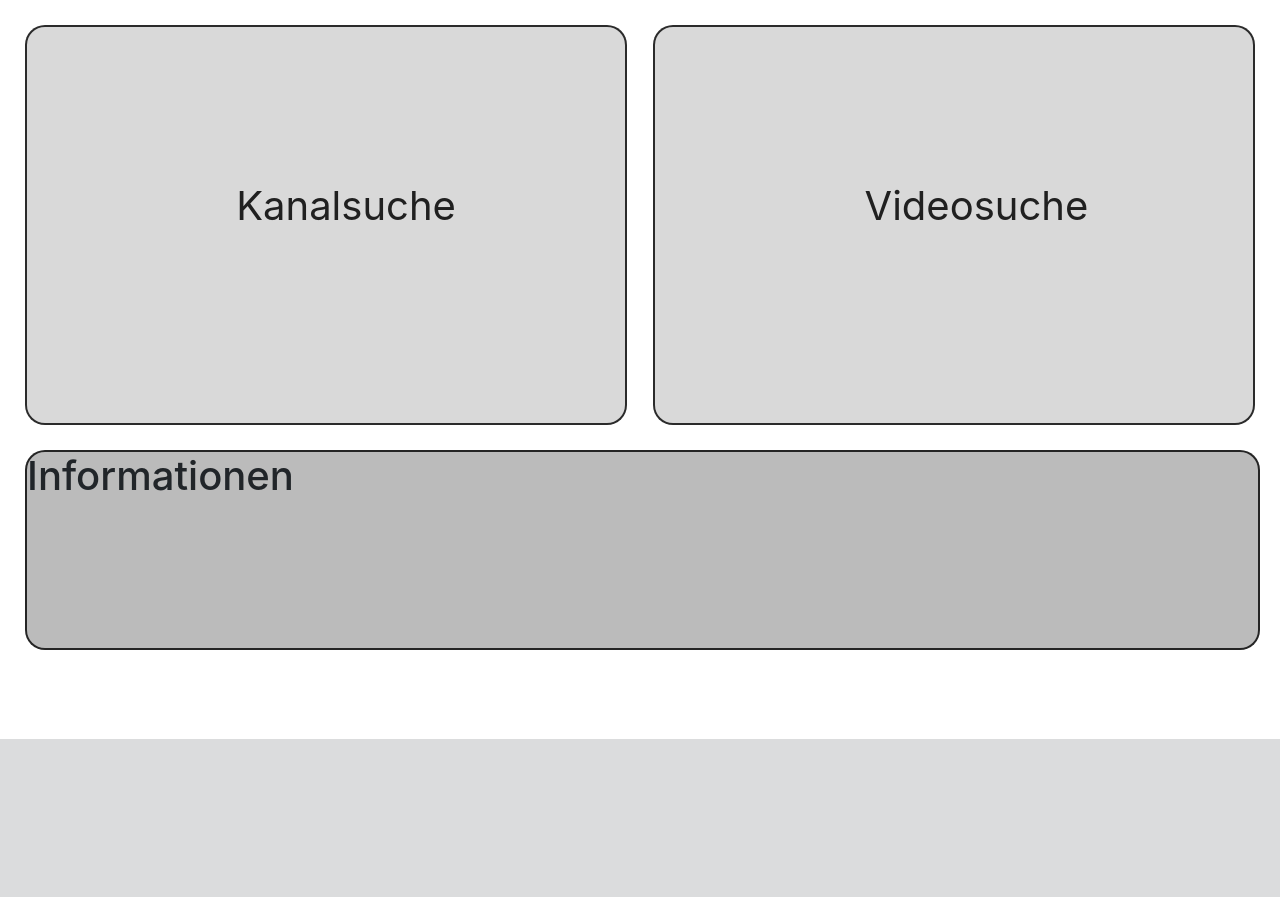
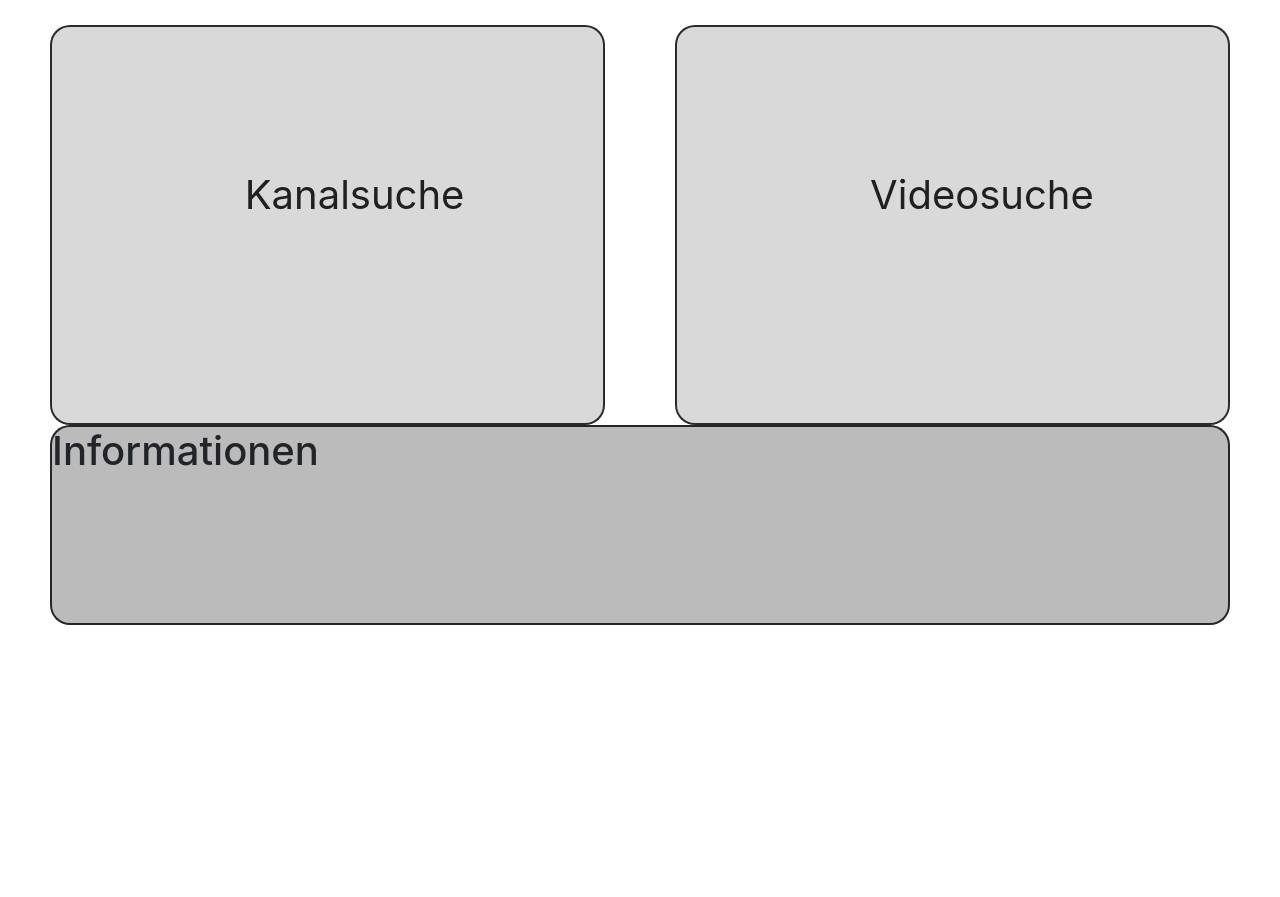
Before and after one commit to kevha/wwi17-youtube-api, a PHP site: page / in a window 1280 px wide. Shown: the part 61-958 px from the top of the page. Before the commit the page ends 800 px from the top, so only its background shows below. Run offline with PHP 8.4, Linux system fonts and the light colour scheme; some libraries are stand-ins or nearby versions.

Commit message:
div angepasst

```diff
--- a/index.html
+++ b/index.html
@@ -46,7 +46,8 @@
 
 
 <div class="grid-container">
-
+  <div id="ausenblock1">
+  <div id="ausenblock2">
   <a href="kanalsuche.html">
     <block1 class="center">
       <div class="grid-item">Kanalsuche</div>
@@ -58,11 +59,14 @@
       <div class="grid-item">Videosuche</div>
     </block2>
   </a>
+  </div>
 
+  <div id="ausenblock4">
   <block3 class="center">
     <h1>Informationen</h1>
   </block3>
-
+  </div>
+  </div>
   </div>
 
 
--- a/style.css
+++ b/style.css
@@ -15,7 +15,27 @@ body {
     min-width: 20em;
     margin-left: 15em;
   }
-
+  #ausenblock1 {
+    margin-top:25px;
+    margin-left:25px;
+    margin-right: 25px;
+    margin-bottom: 25px;
+  }
+  #ausenblock2 {
+  }
+  #ausenblock3 {
+    height: 25xp;
+    width: 100%;
+  }
+  #ausenblock4 {
+    padding-bottom: 100px;
+  }
+  .grid-container{
+    margin-top:25px;
+    margin-left:25px;
+    margin-right: 25px;
+    height: 800px;
+  }
   block2 {
     float: right;
     width: 47%;
@@ -23,8 +43,6 @@ body {
     border: 2px solid rgba(0, 0, 0, 0.8);
     font-size: 40px;
     background-color: #d9d9d9;
-    margin-top: 25px;
-    margin-right: 25px;
     border-radius:20px;
   }
 
@@ -35,20 +53,16 @@ body {
     border: 2px solid rgba(0, 0, 0, 0.8);
     font-size: 40px;
     background-color: #d9d9d9;
-    margin-top:25px;
-    margin-left:25px;
     border-radius:20px;
   }
 
   block3 {
     float: left;
-    width: 96.5%;
+    width: 100%;
     height: 200px;
     border: 2px solid rgba(0, 0, 0, 0.8);
     font-size: 40px;
     background-color: #bbbbbb;
-    margin-top:25px;
-    margin-left:25px;
     border-radius:20px;
   }
 
```
